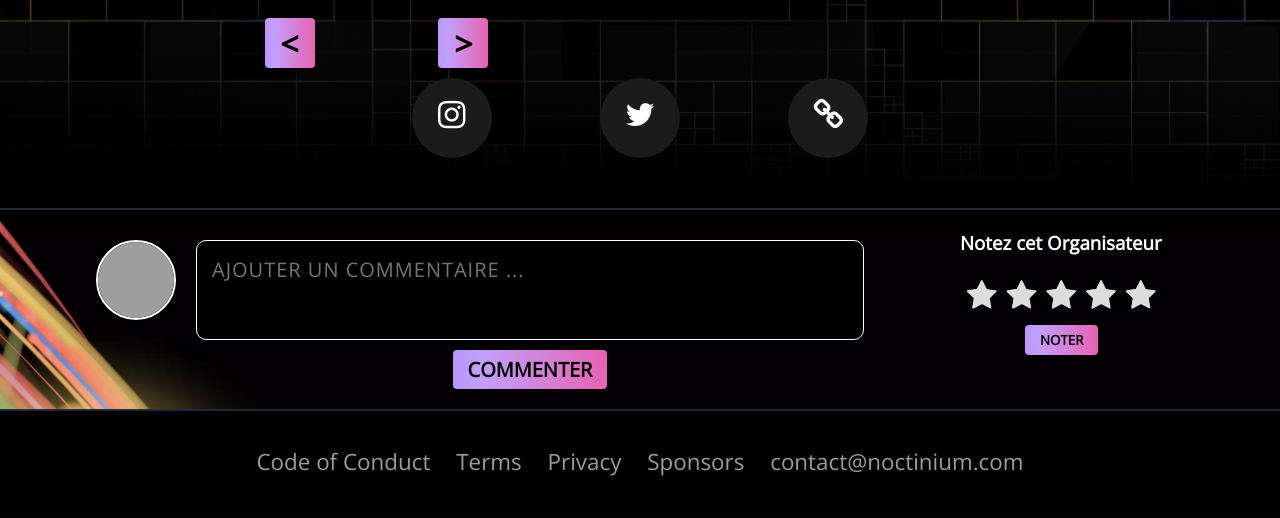
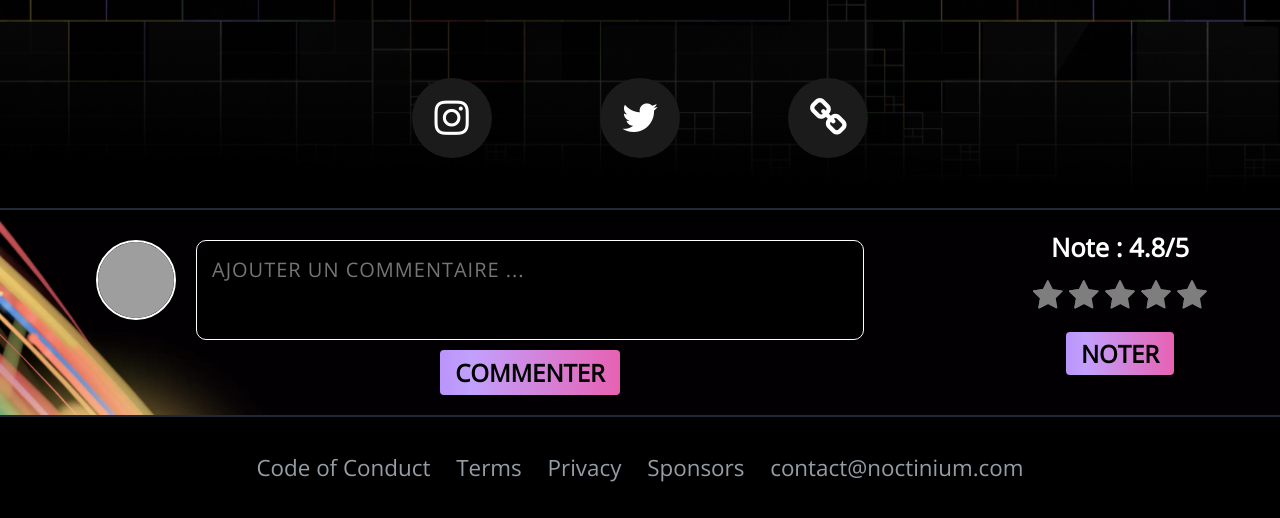
Before and after one commit to Niwa-Yume/Noctinium, a PHP site: page /organisateur.html in a window 1280 px wide. Shown: the part 864-1382 px from the top of the page. Before the commit the page ends 1340 px from the top, so only its background shows below. Run offline with PHP 8.4, Linux system fonts and the light colour scheme; some libraries are stand-ins or nearby versions; grey boxes are pictures that could not be loaded.

Commit message:
Add files via upload

```diff
--- a/Noctinium/asset/user.css
+++ b/Noctinium/asset/user.css
@@ -57,7 +57,7 @@
     font-family: 'Open Sans';
   }
   .infoCont{
-    margin-top: 100px;
+    margin-top: 50px;
   }
   .infoUser{
     font-family: 'Open Sans';
@@ -82,7 +82,7 @@
     height: 250px;
     object-fit: cover;
     border-radius: 50%;
-    border: 4px solid white;
+    border: 4px solid rgba(255,255,255,.6);
     margin-bottom: 30px;
   }
   .PP-Big{
@@ -90,7 +90,7 @@
     height: 500px;
     object-fit: cover;
     border-radius: 50%;
-    border: 4px solid white;
+    border: 4px solid rgba(255,255,255,.6);
     margin-bottom: 30px;
   }
   .img-Orga{
@@ -98,7 +98,7 @@
     height: 400px;
     object-fit: cover;
     border-radius: 50px;
-    border: 4px solid white;
+    border: 4px solid rgba(255,255,255,.6);
     margin-bottom: 30px;
     margin-top: 50px;
   }
@@ -106,54 +106,17 @@
   display: grid;
   grid-template-columns: auto auto;
 }
-.imgplus{
-  background: linear-gradient(269.16deg, #FFE580 -15.83%, #FF7571 -4.97%, #FF7270 15.69%, #EA5DAD 32.43%, #C2A0FD 50.09%, #9867F0 67.47%, #3BF0E4 84.13%, #33CE43 105.13%, #B2F4B6 123.24%);
-	background-position: 58% 50%;
-  background-size: 500%;
-  border: none;
-  border-radius: 4px;
-  box-shadow: 0 1px 1px rgba(0, 0, 0, .15);
-  color: #000;
-  cursor: pointer;
-  display: block;
-  outline: none;
-  padding: 3px 15px;
-  font-weight: bold;
-  font-family: 'Open Sans';
-  width: 50px;
-  height: 50px;
-  font-size: 2rem;
-  margin: auto;
-}
-.imgmoins{
-  background: linear-gradient(269.16deg, #FFE580 -15.83%, #FF7571 -4.97%, #FF7270 15.69%, #EA5DAD 32.43%, #C2A0FD 50.09%, #9867F0 67.47%, #3BF0E4 84.13%, #33CE43 105.13%, #B2F4B6 123.24%);
-	background-position: 58% 50%;
-  background-size: 500%;
-  border: none;
-  border-radius: 4px;
-  box-shadow: 0 1px 1px rgba(0, 0, 0, .15);
-  color: #000;
-  cursor: pointer;
-  display: block;
-  outline: none;
-  padding: 3px 15px;
-  font-weight: bold;
-  font-family: 'Open Sans';
-  width: 50px;
-  height: 50px;
-  font-size: 2rem;
-  margin: auto;
-}
 .link-list{
   position: relative;
   font-size: 32px;
   text-align: center;
   width: 100%;
-  margin: 0 auto;
+  margin: 50px auto 0 auto;
   padding: 0;
 }
 .link-list li a {
   color: #fff;
+  font-size: 2.5rem;
 }
 
 .link-list li {
@@ -168,7 +131,7 @@
   background-color: rgb(27,27,27);
   cursor: pointer;
   transition: all .2s ease-in-out;
-  padding-top: 6px;
+  padding-top: 5px;
 }
 
 .link-list li:after {
@@ -447,7 +410,7 @@ input:checked + .slider:before {
   padding: 6px 15px;
   font-weight: bold;
   font-family: 'Open Sans';
-  font-size: 1.25rem;
+  font-size: 1.5rem;
 
   -webkit-transition: 350ms box-shadow;
   -moz-transition: 350ms box-shadow;
@@ -589,48 +552,54 @@ input:checked + .slider:before {
 
 /****** Style Star Rating Widget *****/
 
-.rating {
-  border: none;
-  float: left;
-  margin-left: 2px;
+/* Ratings widget */
+.rate {
+  display: inline-block;
+  border: 0;
+}
+/* Hide radio */
+.rate > input {
+  display: none;
+}
+/* Order correctly by floating highest to the right */
+.rate > label {
+  float: right;
+  color: rgb(126, 126, 126);
+}
+/* The star of the show */
+.rate > label:before {
+  display: inline-block;
+  font-size: 2rem;
+  padding: .3rem .2rem;
+  margin: 0;
+  cursor: pointer;
+  font-family: FontAwesome;
+  content: "\f005 "; /* full star */
 }
 
-.rating > input { display: none; }
-.rating > label:before {
-  margin: 5px;
-  font-size: 2em;
-  font-family: FontAwesome;
-  display: inline-block;
-  content: "\f005";
+/* Half star trick */
+.rate .half:before {
+  content: "\f089 "; /* half star no outline */
+  position: absolute;
+  padding-right: 0;
 }
+/* Click + hover color */
+input:checked ~ label, /* color current and previous stars on checked */
+label:hover, label:hover ~ label { color: #ffee00;  } /* color previous stars on hover */
 
-.rating > .half:before {
-  content: "\f089";
-  position: absolute;
-}
+/* Hover highlights */
+input:checked + label:hover, input:checked ~ label:hover, /* highlight current and previous stars */
+input:checked ~ label:hover ~ label, /* highlight previous selected stars for new rating */
+label:hover ~ input:checked ~ label /* highlight previous selected stars */ { color: #ffbb00;  }
 
-.rating > label {
-  color: #ddd;
- float: right;
-}
-
-/***** CSS Magic to Highlight Stars on Hover *****/
-
-.rating > input:checked ~ label, /* show gold star when clicked */
-.rating:not(:checked) > label:hover, /* hover current star */
-.rating:not(:checked) > label:hover ~ label { color: #FFD700;  } /* hover previous stars in list */
-
-.rating > input:checked + label:hover, /* hover current star when changing rating */
-.rating > input:checked ~ label:hover,
-.rating > label:hover ~ input:checked ~ label, /* lighten current selection */
-.rating > input:checked ~ label:hover ~ label { color: #FFED85;  }
 
 .starCont{
-  margin: 20px auto auto auto;
+  margin: 10px auto auto auto;
 }
 .starTitle{
-  text-align: left;
   margin-top: 20px;
+  text-align: center;
+  font-size: 1.6rem;
 }
 .noter{
   background: linear-gradient(269.16deg, #FFE580 -15.83%, #FF7571 -4.97%, #FF7270 15.69%, #EA5DAD 32.43%, #C2A0FD 50.09%, #9867F0 67.47%, #3BF0E4 84.13%, #33CE43 105.13%, #B2F4B6 123.24%);
@@ -642,13 +611,14 @@ input:checked + .slider:before {
   color: #000;
   cursor: pointer;
   display: block;
-  margin-left: 63px;
-  margin-top: 50px;
+  margin: 15px auto;
   outline: none;
-  padding: 6px 15px;
+  padding: 5px 15px;
   font-weight: bold;
   font-family: 'Open Sans';
+  font-size: 1.5rem;
 }
 .star{
   grid-area: star;
+  border-left: rgba(66,82,109,0.5);
 }
--- a/Noctinium/eventAdd.html
+++ b/Noctinium/eventAdd.html
@@ -1,5 +1,4 @@
 <html>
-
 <head>
     <title>Ajout d'évènement</title>
 	  <meta charset="utf-8" />
@@ -64,8 +63,8 @@
                 <div class="col-sm-12 btnCont">
                   <div class="chBox-F">
                     <h2>Musique</h2>
-                    <input type="radio" id="Teckno" name="musique" value="Teckno" required/>
-                    <label class="insc-form-checkbox-txt-date" for="Teckno">Teckno</label><br>
+                    <input type="radio" id="Techno" name="musique" value="Techno" required/>
+                    <label class="insc-form-checkbox-txt-date" for="Techno">Techno</label><br>
                     <input type="radio" id="Latino" name="musique" value="Latino" required/>
                     <label class="insc-form-checkbox-txt-date" for="Latino">Latino</label><br>
                     <input type="radio" id="Rap" name="musique" value="Rap" required/>
--- a/Noctinium/organisateur.html
+++ b/Noctinium/organisateur.html
@@ -29,10 +29,6 @@
             <div class="profilCompte">
                 <div>
                     <img src="image/alieu.jfif" class="img-Orga">
-                    <div class="btnCont">
-                      <button class="imgplus"> &#60; </button>
-                      <button class="imgmoins"> &#62; </button>
-                    </div>
                 </div>
                 <div class="infoCont">
                     <p id="infoBio" class="infoUser">Lorem ipsum dolor sit amet consectetur, adipisicing elit. Recusandae voluptate repellendus magni illo ea animi? Lorem ipsum dolor sit amet consectetur, adipisicing elit. Recusandae voluptate repellendus magni illo ea animi? Lorem ipsum dolor sit amet consectetur adipisicing elit. Lorem ipsum dolor sit amet consectetur, adipisicing?</p>
@@ -76,23 +72,23 @@
                 </div>
               </div>
               <div class="star">
-                <h3 class="starTitle">Notez cet Organisateur</h3>
+                <h3 class="starTitle">Note : 4.8/5</h3>
                 <form class="starCont" action="">
-                    <fieldset class="rating">
-                        <input type="radio" id="star5" name="rating" value="5" /><label class = "full" for="star5" title="Awesome - 5 stars"></label>
-                        <input type="radio" id="star4half" name="rating" value="4 and a half" /><label class="half" for="star4half" title="Pretty good - 4.5 stars"></label>
-                        <input type="radio" id="star4" name="rating" value="4" /><label class = "full" for="star4" title="Pretty good - 4 stars"></label>
-                        <input type="radio" id="star3half" name="rating" value="3 and a half" /><label class="half" for="star3half" title="Meh - 3.5 stars"></label>
-                        <input type="radio" id="star3" name="rating" value="3" /><label class = "full" for="star3" title="Meh - 3 stars"></label>
-                        <input type="radio" id="star2half" name="rating" value="2 and a half" /><label class="half" for="star2half" title="Kinda bad - 2.5 stars"></label>
-                        <input type="radio" id="star2" name="rating" value="2" /><label class = "full" for="star2" title="Kinda bad - 2 stars"></label>
-                        <input type="radio" id="star1half" name="rating" value="1 and a half" /><label class="half" for="star1half" title="Meh - 1.5 stars"></label>
-                        <input type="radio" id="star1" name="rating" value="1" /><label class = "full" for="star1" title="Sucks big time - 1 star"></label>
-                        <input type="radio" id="starhalf" name="rating" value="half" /><label class="half" for="starhalf" title="Sucks big time - 0.5 stars"></label>
-                        <div class="form-row">
-                            <input class="noter" type="submit" value="NOTER">
-                        </div>
-                    </fieldset>
+                  <fieldset class="rate">
+                    <input type="radio" id="rating10" name="rating" value="10" /><label for="rating10" title="5 stars"></label>
+                    <input type="radio" id="rating9" name="rating" value="9" /><label class="half" for="rating9" title="4 1/2 stars"></label>
+                    <input type="radio" id="rating8" name="rating" value="8" /><label for="rating8" title="4 stars"></label>
+                    <input type="radio" id="rating7" name="rating" value="7" /><label class="half" for="rating7" title="3 1/2 stars"></label>
+                    <input type="radio" id="rating6" name="rating" value="6" /><label for="rating6" title="3 stars"></label>
+                    <input type="radio" id="rating5" name="rating" value="5" /><label class="half" for="rating5" title="2 1/2 stars"></label>
+                    <input type="radio" id="rating4" name="rating" value="4" /><label for="rating4" title="2 stars"></label>
+                    <input type="radio" id="rating3" name="rating" value="3" /><label class="half" for="rating3" title="1 1/2 stars"></label>
+                    <input type="radio" id="rating2" name="rating" value="2" /><label for="rating2" title="1 star"></label>
+                    <input type="radio" id="rating1" name="rating" value="1" /><label class="half" for="rating1" title="1/2 star"></label>
+                </fieldset>
+                    <div class="form-row">
+                      <input class="noter" type="submit" value="NOTER">
+                  </div>
                 </form>
               </div>
             </div>
```
Also changed, not shown: Noctinium/bdd/noctinium.sql (added, +184 -0 lines), Noctinium/contact.html (+10 -2 lines), 1 other file.
